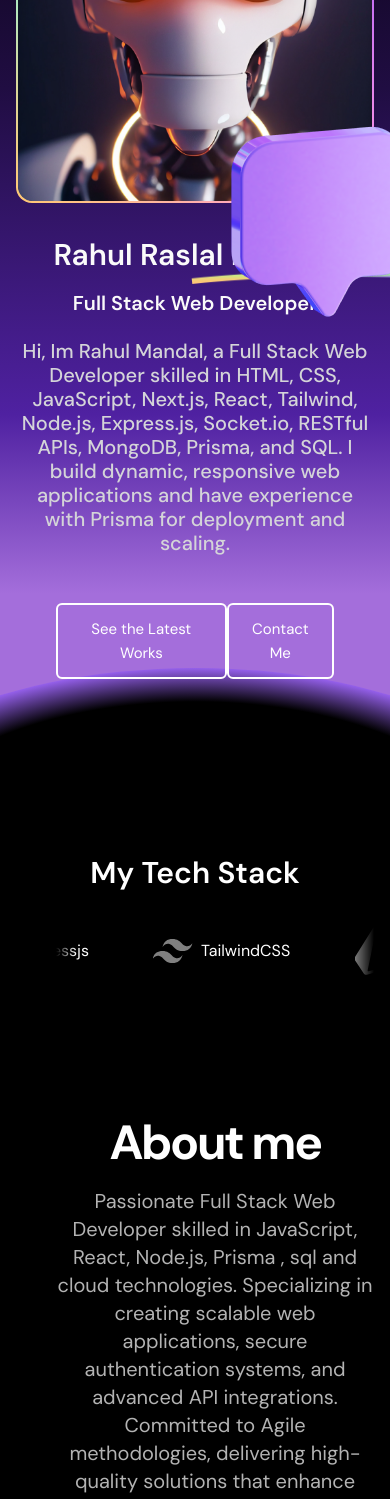
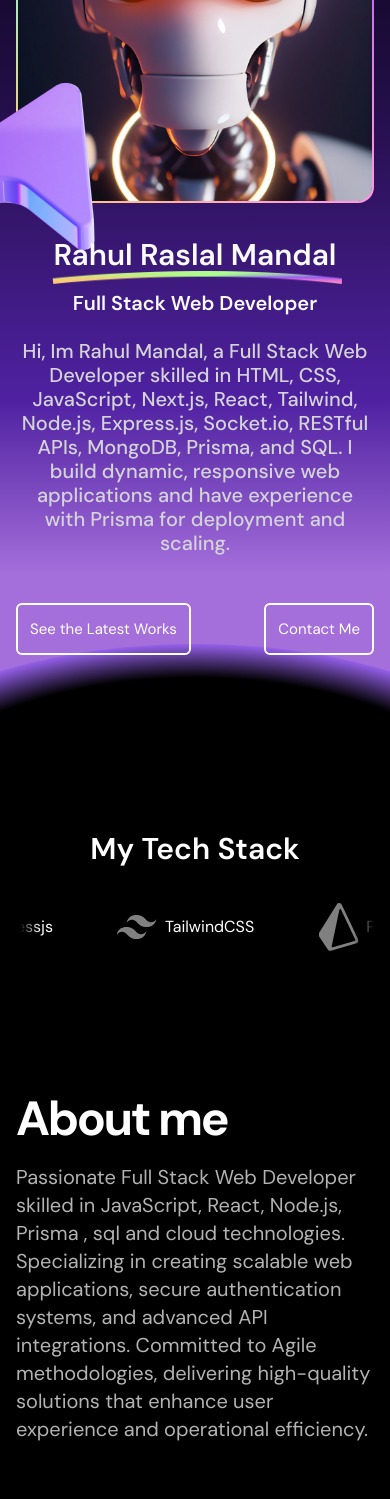
Before and after one commit to rahulmandal9825/NEW_PORTFOLIO, a Next.js app: page / in a window 390 px wide. Shown: the part 300-1799 px from the top of the page. Built offline with nearby package versions, Linux system fonts and the light colour scheme.

Commit message:
completed 3

```diff
--- a/components/Aboutus.tsx
+++ b/components/Aboutus.tsx
@@ -23,10 +23,10 @@ const Aboutus = () => {
         },}
     return (
         <motion.div className="bg-black text-white py-[72px] "  id="aboutus">
-            <motion.div variants={aboutVariants} initial="initial"   whileInView="animate"  className=" container pl-14">
-                <h2 className="text-center font-bold text-5xl tracking-tighter">About me</h2>
-                <div className="max-w-xl sm:max-w-3xl mx-auto">
-                    <p className="text-center mt-5 text-xl text-white/70">
+            <motion.div variants={aboutVariants} initial="initial"   whileInView="animate"  className=" container md:pl-14">
+                <h2 className="md:text-center font-bold text-5xl tracking-tighter">About me</h2>
+                <div className="max-w-xl sm:max-w-3xl md:mx-auto">
+                    <p className="md:text-center mt-5 text-xl text-white/70">
                         Passionate Full Stack Web Developer skilled in JavaScript, React, Node.js, Prisma , sql and
                         cloud technologies. Specializing in creating scalable web applications, secure authentication
                         systems, and advanced API integrations. Committed to Agile methodologies, delivering
--- a/components/Contact.css
+++ b/components/Contact.css
@@ -40,6 +40,8 @@
     display: flex;
     flex-direction: column;
     gap: 20px;
+    padding-left: 20px;
+    padding-right: 20px;
   }
 
   .contact .formContainer form input,
--- a/components/Hero.tsx
+++ b/components/Hero.tsx
@@ -61,7 +61,7 @@ const Hero = () => {
                         drag
                         dragSnapToOrigin
                         variants={imgVariants} initial="initial" animate="animate"
-                        className="absolute rotate-90 -top-[60px] -left-[150px] md:top-[280px] md:-left-[50px] md:rotate-0 ">
+                        className="absolute  -bottom-[60px] -left-[100px] md:top-[280px] md:-left-[50px] md:rotate-0 ">
                         <Image
                             src="/assets/images/cursor.png"
                             width={200}
@@ -80,7 +80,7 @@ const Hero = () => {
                         Rahul Raslal Mandal{" "}
                         <Image
                             src="/hero/curve.png"
-                            className=" absolute  left-[175px] md:left-0 mt-1 "
+                            className=" absolute  left-[36px] md:left-0 mt-1 "
                             width={290}
                             height={30}
                             alt="Curve"
@@ -93,7 +93,7 @@ const Hero = () => {
                         React, Tailwind, Node.js, Express.js, Socket.io, RESTful APIs, MongoDB, Prisma, and SQL. I build
                         dynamic, responsive web applications and have experience with Prisma for deployment and scaling.
                     </motion.h2>
-                    <motion.div variants={textVariants}  className="flex md:gap-10 md:justify-normal mx-10 justify-between">
+                    <motion.div variants={textVariants}  className="flex md:gap-10 md:justify-normal  md:mx-10 justify-between">
                         <Link
                             to="project"
                             className="p-3 border-2 text-white hover:bg-white cursor-pointer transition hover:text-black border-white rounded-md text-[15px] font-normal  "
@@ -110,7 +110,7 @@ const Hero = () => {
                       <motion.div
                        drag
                        dragSnapToOrigin
-                      className=" absolute  -top-[120px]  md:top-[200px] -right-[50px] "
+                      className=" absolute  hidden -top-[470px] md:block md:top-[200px] -right-[50px] "
                        >
 
                       <Image
--- a/components/Project.tsx
+++ b/components/Project.tsx
@@ -59,11 +59,11 @@ const opacity = useTransform(scrollYProgress, [0, 1], [0.5, 1])
 
 
   return(
-    <motion.div    className="px-auto  flex flex-col justify-center items-center gap-1 md:gap-12 md:py-[73px] py-[20px]">
+    <motion.div    className="px-auto  flex flex-col justify-center items-center gap-1 md:gap-12 md:py-[73px] py-[10px]">
     <div  className="  ">
       <h2 className="text-center text-3xl font-bold tracking-tighter">{projectname}</h2>
-      <p className="text-xl text-center md:px-20 text-white/70 mt-5 mx-10">{projectdes}</p>
-      <p className="text-xl text-center md:px-20 text-white/70 mt-5 mx-10">{projectstack}</p>
+      <p className="text-xl md:text-center md:px-20 text-white/70 mt-5 mx-10">{projectdes}</p>
+      <p className="text-xl md:text-center md:px-20 text-white/70 mt-5 mx-10">{projectstack}</p>
     </div>
 
     <motion.div
--- a/components/Techstack.tsx
+++ b/components/Techstack.tsx
@@ -14,7 +14,7 @@ const Techstack = () => {
             <div className="container">
                 <h2 className="text-3xl text-center  font-semibold">My Tech Stack</h2>
                 <div
-                    className='flex  overflow-hidden ml-10  before:z-10 mt-9 before:content-[""] after:content-[""]  before:absolute after:absolute before:h-full after:h-full before:w-5 after:w-5 relative after:right-0  before:left-0 after:top-0 before:top-0 before:bg-[linear-gradient(to_right,#000,rgba(0,0,0,0))] after:bg-[linear-gradient(to_left,#000,rgba(0,0,0,0))]'
+                    className='flex  overflow-hidden ml-1 md:ml-10  before:z-10 mt-9 before:content-[""] after:content-[""]  before:absolute after:absolute before:h-full after:h-full before:w-5 after:w-5 relative after:right-0  before:left-0 after:top-0 before:top-0 before:bg-[linear-gradient(to_right,#000,rgba(0,0,0,0))] after:bg-[linear-gradient(to_left,#000,rgba(0,0,0,0))]'
                 >
                     <motion.div
                     transition={{
```
